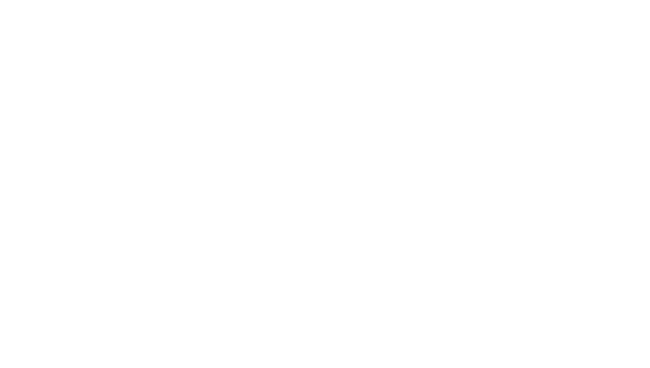
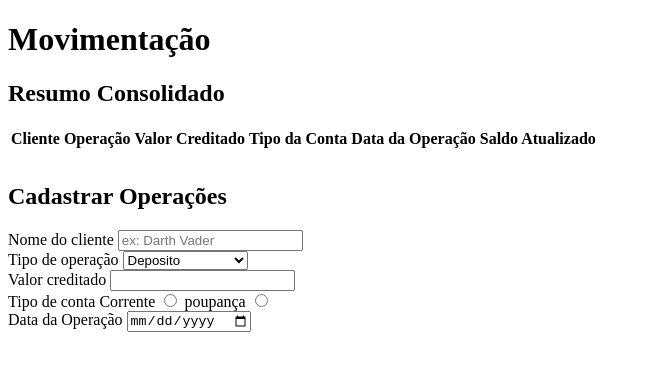
Before and after one commit to leonardoguerra1501/Projeto-CSS-Basico, a plain HTML site: page index.html in a window 1280 px wide. Shown: the whole page, without its empty margins (0-650 px from the left). Drawn offline with Linux system fonts and the light colour scheme.

Commit message:
Criação da estrutura HTML

```diff
--- a/index.html
+++ b/index.html
@@ -1,12 +1,99 @@
 <!DOCTYPE html>
 <html lang="pt-bt">
+
 <head>
     <meta charset="UTF-8">
     <meta http-equiv="X-UA-Compatible" content="IE=edge">
     <meta name="viewport" content="width=device-width, initial-scale=1.0">
     <title>CSS</title>
 </head>
+
 <body>
+    <header>
+        <h1>Movimentação</h1>
+    </header>
+    <div class="tabela">
+        <h2>Resumo Consolidado</h2>
+        <table>
+            <thead>
+                <th>Cliente</th>
+                <th>Operação</th>
+                <th>Valor Creditado</th>
+                <th>Tipo da Conta</th>
+                <th>Data da Operação</th>
+                <th>Saldo Atualizado</th>
+            </thead>
+            <tbody>
+                <tr class="linha">
+                    <td></td>
+                    <td></td>
+                    <td></td>
+                    <td></td>
+                    <td></td>
+                    <td></td>
+                </tr>
+            </tbody>
+            <tbody>
+                <tr class="linha">
+                    <td></td>
+                    <td></td>
+                    <td></td>
+                    <td></td>
+                    <td></td>
+                    <td></td>
+                </tr>
+            </tbody>
+            <tbody>
+                <tr class="linha">
+                    <td></td>
+                    <td></td>
+                    <td></td>
+                    <td></td>
+                    <td></td>
+                    <td></td>
+                </tr>
+            </tbody>
+        </table>
+    </div>
+    <div class="formulario">
+        <h2>Cadastrar Operações</h2>
+        <form method="post">
 
+            <div class="item_formulario">
+                <label for="Nome">Nome do cliente</label>
+                <input type="text" placeholder="ex: Darth Vader" id="Nome">
+            </div>
+
+            <div class="item_formulario">
+                <label for="operacao">Tipo de operação</label>
+                <select name="operacao" id="operacao">
+                    <option value="Deposito">Deposito</option>
+                    <option value="Pix">Pix</option>
+                    <option value="Boleto">Boleto</option>
+                    <option value="Cartão de crédito">Cartão de crédito</option>
+                    <option value="Boleto">Boleto</option>
+                </select>
+            </div>
+            <div class="item_formulario">
+                <label for="valor">Valor creditado</label>
+                <input type="number" id="valor">
+            </div>
+            <div class="item_formulario">
+                <label for="radio_select">Tipo de conta</label>
+
+                <label for="corrente">Corrente</label>
+                <input type="radio" name="conta" id="corrente">
+
+                <label for="poupanca">poupança</label>
+                <input type="radio" name="conta" id="poupanca">
+            </div>
+            <div class="item_formulario">
+                <label for="Data">Data da Operação</label>
+                <input type="date" id="Data">
+            </div>
+        </form>
+
+    </div>
 </body>
+
 </html>
```
